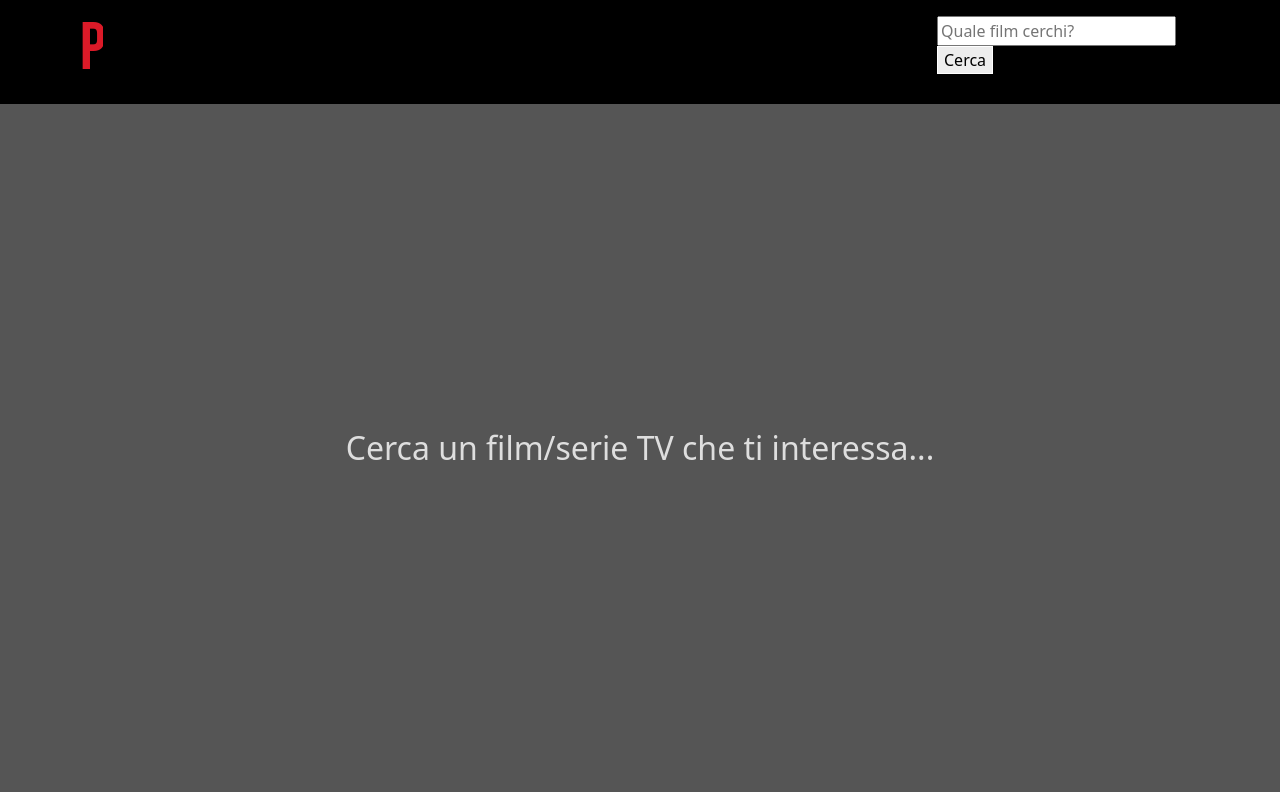
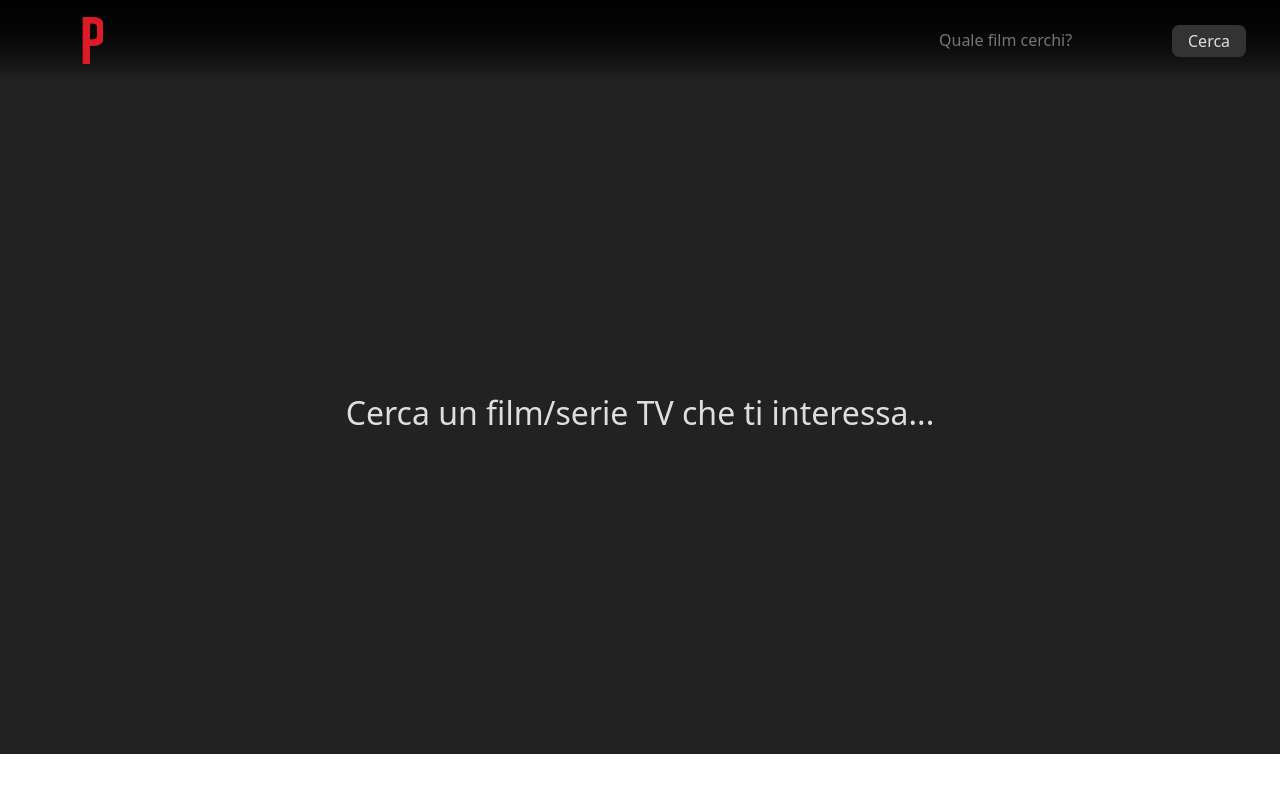
Before and after one commit to DanyMencu/vue-boolflix, a Vue app: page / in a window 1280 px wide. Shown: the top 792 px of the page. Built offline with nearby package versions, Linux system fonts and the light colour scheme; the HTML template or start-up script is replaced by a standard one.

Commit message:
Add overview at card and option if overview is 0 with language and relative flag

```diff
--- a/src/App.vue
+++ b/src/App.vue
@@ -2,7 +2,7 @@
   <div id="app">
     <Header @searchClick='getResult' />
 
-    <main>
+    <main class="py-3">
       <div v-if="filmsFind.length != 0 && seriesFind.length != 0">
         <!-- Film section -->
         <FilmSection
@@ -74,12 +74,8 @@ export default {
 <style lang="scss">
 @import '@/styles/Global';
 
-main {
-  background-color: #555;
-}
-
 .empty {
-    height: 87vh;
+    height: 80.1vh;
     padding: 4rem 0;
     display: flex;
     justify-content: center;
--- a/src/components/Card.vue
+++ b/src/components/Card.vue
@@ -5,11 +5,14 @@
         <img v-else class="error-img" src="../assets/404.png" alt="404 Error not found">
     </div>
     <div class="descritpion">
-        <ul>
+        <ul class="d-flex flex-column">
             <li> <strong>Titolo:</strong> {{ title }}
             </li>
             <li> <strong>Titolo Originale: </strong> {{ originalTitle }}</li>
-            <li class="language">
+            <li v-if="overview.length != 0" class="overview">
+                <strong>Descrizione: </strong> {{ overview }}
+            </li>
+            <li v-else class="language">
                 <strong>Lingua: </strong>
                     <img
                     v-if="languageAvailable.includes(language)"
@@ -32,6 +35,7 @@ export default {
     props: {
         title: String,
         originalTitle: String,
+        overview: String,
         language: String,
         vote: Number,
         poster: String,
@@ -56,7 +60,7 @@ export default {
     margin: 0 auto;
     background-color: #fff;
     border: 0;
-    border-radius: 5px;
+    border-radius: 0;
     cursor: pointer;
     overflow: hidden;
 
@@ -71,7 +75,7 @@ export default {
         width: 100%;
         height: 100%;
         overflow: hidden;
-        border-radius: 4px;
+
 
         img {
             height: 100%;
@@ -92,21 +96,24 @@ export default {
     background-color: rgba(0, 0, 0, 0.7);
     opacity: 0;
     transition: opacity 0.4s;
-    border-radius: 4px;
+
+    .overview {
+        height: 50%;
+        overflow: hidden;
+    }
 }
 
 ul {
     width: 100%;
+    height: 100%;
     list-style: none;
     padding: 0 0 0 10px;
     margin: 0;
-    color: #fff;
+    color: #ededed;
 
-    li {
-        display: block;
+    strong {
+        color: #fff;
     }
-
-
 
     .language {
         img {
--- a/src/components/FilmSection.vue
+++ b/src/components/FilmSection.vue
@@ -1,22 +1,19 @@
 <template>
-  <main class="container">
-      <div class="row" v-if="Result.length != 0">
+  <div class="container">
+      <div class="row">
         <!-- V-FOR per il contenuto dell'array RESULT -->
-        <div class="col-2 p-1" v-for="element in Result" :key="`Film ID-${element.id}`">
+        <div class="col-2 px-1 py-4" v-for="element in Result" :key="`Film ID-${element.id}`">
           <Card
               :poster="element.poster_path"
               :title="element.title ? element.title : element.name"
               :originalTitle="element.original_title ? element.original_title : element.original_name"
               :language="element.original_language"
+              :overview="element.overview"
               :vote="element.vote_average"
           />
         </div>
       </div>
-
-      <div v-else class="empty">
-        <h2>Cerca un film/serie TV che ti interessa...</h2>
-      </div>
-  </main>
+  </div>
 </template>
 
 <script>
--- a/src/components/Header.vue
+++ b/src/components/Header.vue
@@ -7,7 +7,7 @@
                     <img src="../assets/LogoBig.png" alt="Logo Pezzotto">
                   </div>
               </div>
-              <div class="col-3">
+              <div class="col-3 d-flex justify-content-between align-items-center">
                     <input type="text" placeholder="Quale film cerchi?"
                         v-model.trim="SearchBarText" @keyup.enter="$emit('searchClick', SearchBarText)">
                     <button class="search_btn"
@@ -35,13 +35,12 @@ export default {
 
 <style scoped lang="scss">
 header {
-    background-color: #000;
-    height: 13vh;
+    background: linear-gradient(#000, 70%, rgba(0, 0, 0, 0));
 
     .logo {
         overflow: hidden;
         width: 6%;
-        transition: width linear 2s;
+        transition: width 1.5s;
         position: relative;
         cursor: pointer;
 
@@ -50,10 +49,34 @@ header {
         }
     }
 
-    .search_btn {
-        background-color: #ededed;border: 1px solid #fff;
+    input {
+        background-color: transparent;
+        border: 0px;
+        border-bottom: 1px solid transparent;
+        color: #444;
+
+        &:hover {
+            border-bottom:1px solid #333;
+        }
+
+        &:focus {
+            outline: none;
+            border-bottom:1px solid #333;
+            color: #fff;
+        }
     }
 
+    .search_btn {
+        background-color: #333;
+        border: 1px solid #333;
+        padding: 3px 15px;
+        border-radius: 7px;
+        color: #dedede;
+
+        &:hover {
+            background-color: #555;
+        }
+    }
 }
 
 
--- a/src/styles/Global.scss
+++ b/src/styles/Global.scss
@@ -1,3 +1,7 @@
-#app {
+body {
     height: 100vh;
+
+    #app {
+        background-color: #222;
+    }
 }
```
